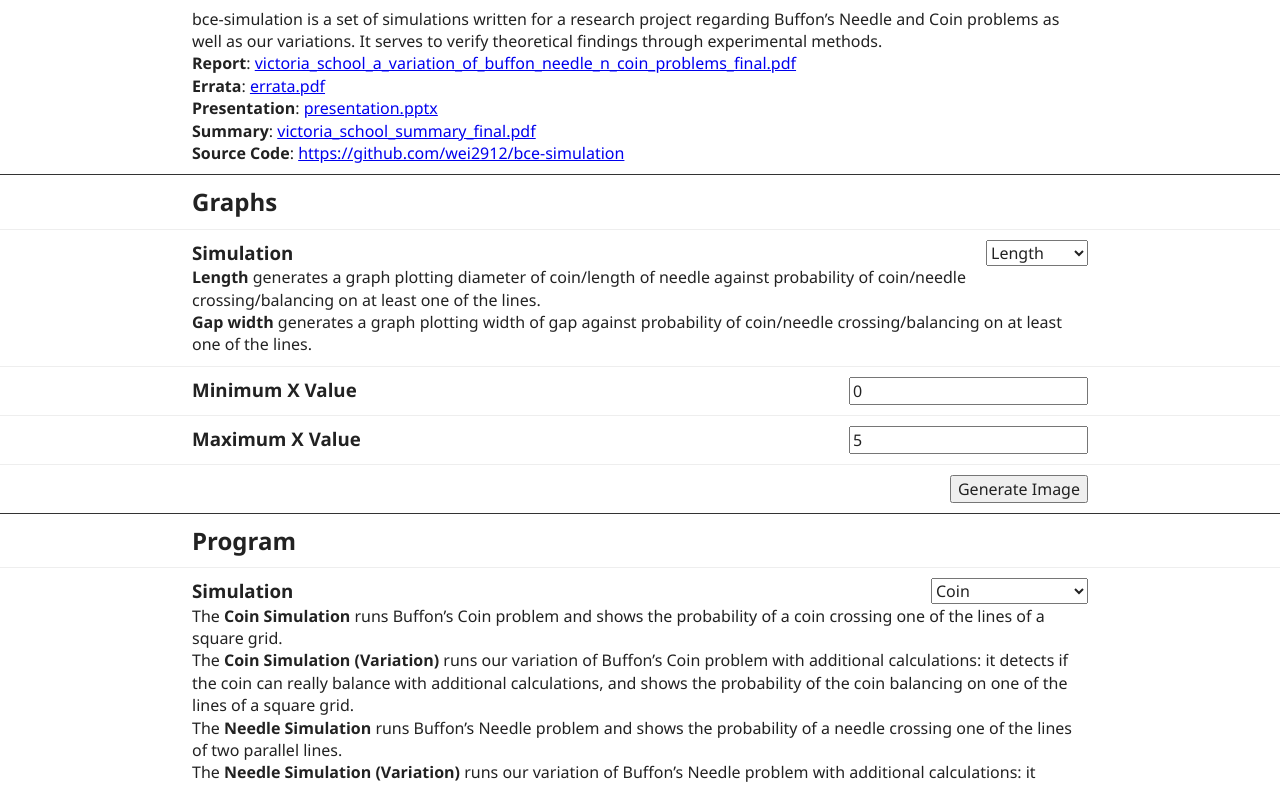
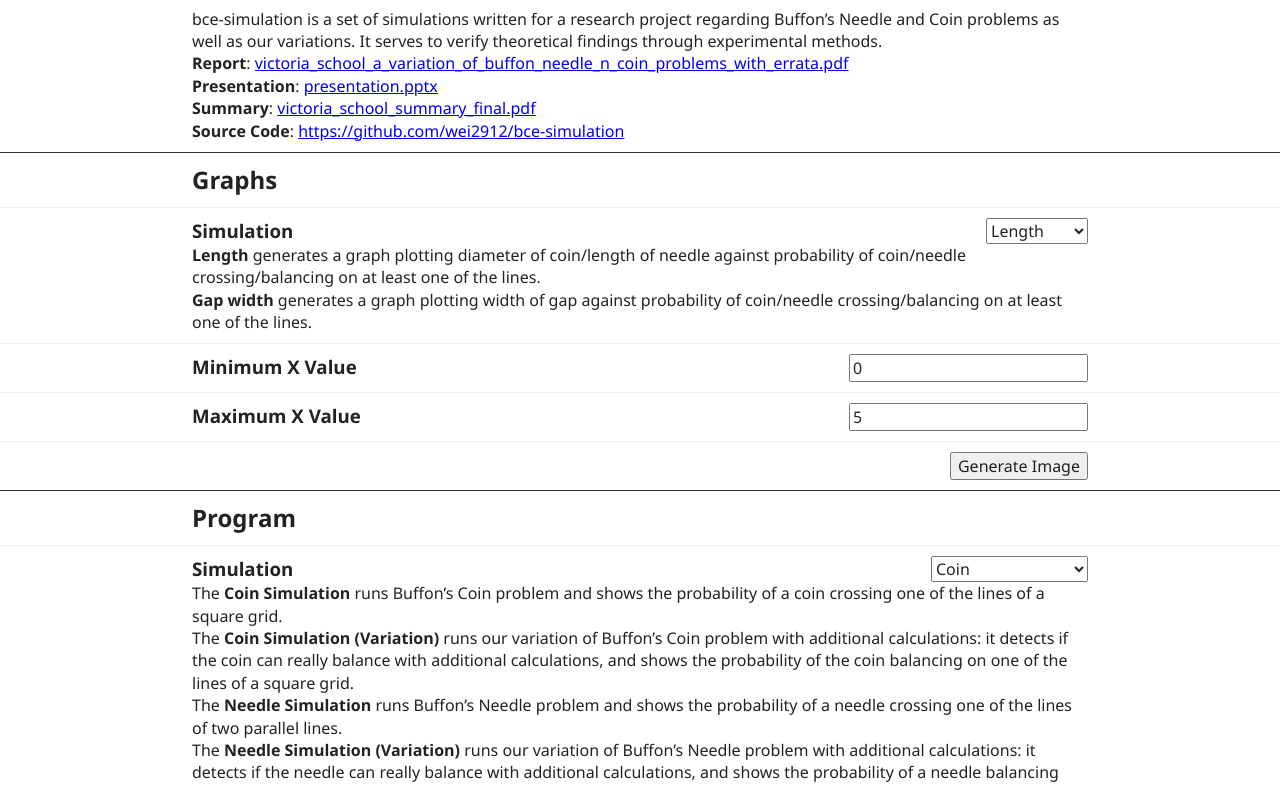
Before and after one commit to wei2912/bce-simulation, a website: page public/index.html in a window 1280 px wide. Shown: the part 90-877 px from the top of the page. Drawn offline with Linux system fonts and the light colour scheme.

Commit message:
Replace report and errata with report (with errata)

```diff
--- a/public/index.html
+++ b/public/index.html
@@ -15,10 +15,7 @@
         bce-simulation is a set of simulations written for a research project regarding Buffon’s Needle and Coin problems as well as our variations. It serves to verify theoretical findings through experimental methods.
       </p>
       <p>
-        <strong>Report</strong>: <a href="docs/victoria_school_a_variation_of_buffon_needle_n_coin_problems_final.pdf">victoria_school_a_variation_of_buffon_needle_n_coin_problems_final.pdf</a>
-      </p>
-      <p>
-        <strong>Errata</strong>: <a href="docs/errata.pdf">errata.pdf</a>
+        <strong>Report</strong>: <a href="docs/victoria_school_a_variation_of_buffon_needle_n_coin_problems_final.pdf">victoria_school_a_variation_of_buffon_needle_n_coin_problems_with_errata.pdf</a>
       </p>
       <p>
       	<strong>Presentation</strong>: <a href="docs/presentation.pptx">presentation.pptx</a>
```
Also changed, not shown: 3 other files.
